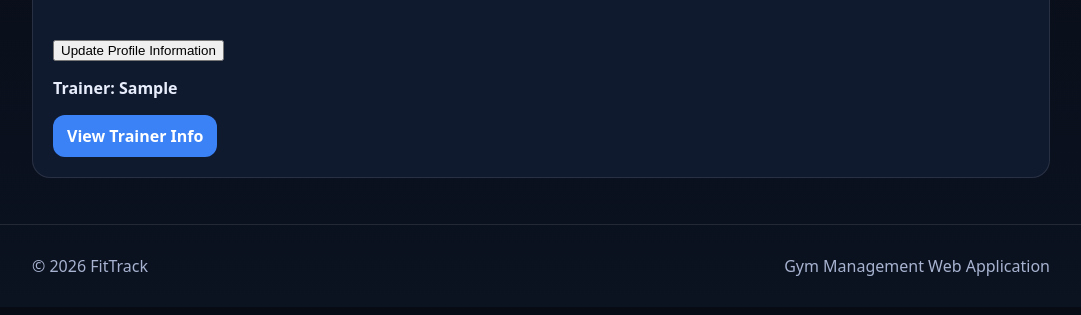
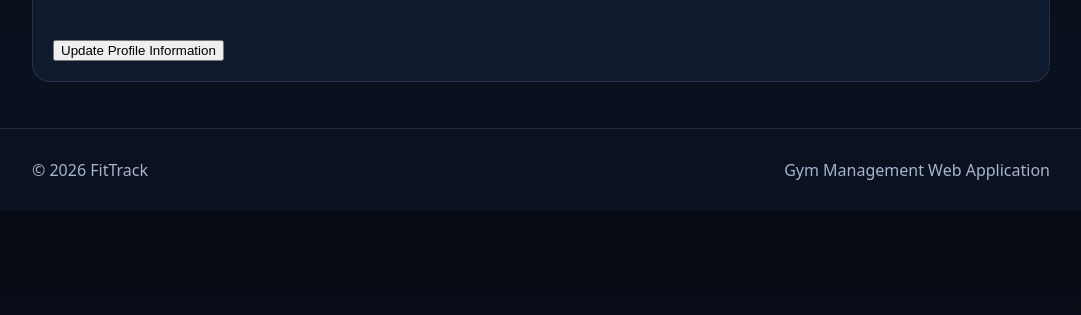
Before and after one commit to jtseib/Web-App-Development---Group-6, a Django app: template JanGym/templates/client_profile.html in a window 1280 px wide. Shown: the part 356-671 px from the top of the page, without its empty margins (99-1180 px from the left). Run offline with Django 5.2, Linux system fonts and the light colour scheme; tables that the repository leaves empty hold one stand-in row (values such as "Sample post"); the template is opened without the code that fills it: values that come from a table or form of the project are taken from there, most other values are stand-ins (such as "Sample title", 1, 10 or a date in 2020).

Commit message:
Remove trainer info from client profile
Remove the trainer name paragraph and the 'View Trainer Info' button from JanGym/templates/client_profile.html. This change deletes the trainer display and link from the client profile template to avoid showing trainer details on that page.

```diff
--- a/JanGym/templates/client_profile.html
+++ b/JanGym/templates/client_profile.html
@@ -34,8 +34,6 @@
             <button type="submit">Save Profile</button>
         </form>
     </div>
-    <p><strong>Trainer: {{ trainer.first_name }}</strong></p>
-    <a class="btn" href="{% url 'trainers' %}">View Trainer Info</a>
 
 </div>
 
```
